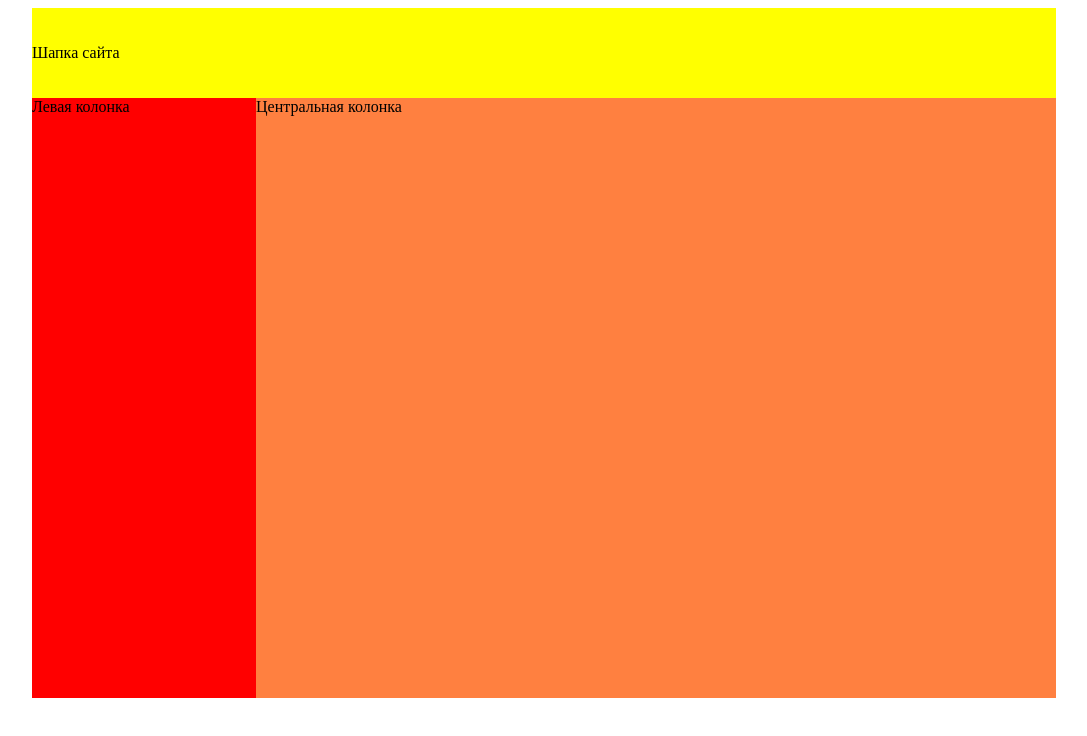
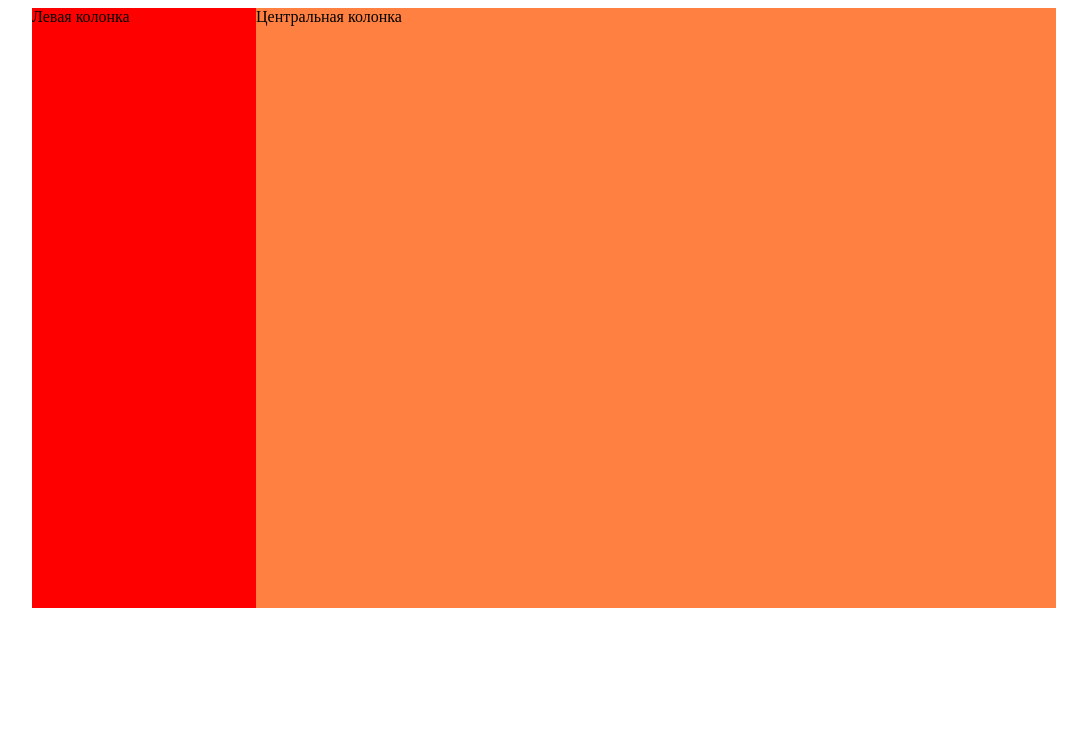
Before and after one commit to IliyaNaumovv/lab3, a plain HTML site: page index.html in a window 1280 px wide. Shown: the whole page, without its empty margins (96-1183 px from the left). Drawn offline with Linux system fonts and the light colour scheme.

Commit message:
Удаление строк кода

```diff
--- a/index.html
+++ b/index.html
@@ -13,11 +13,6 @@
 <table height="100%" width="1024" align="center" cellpadding="0" cellspacing="0" border="0">
 <tr><td valign="top">
 
-<!-- начало таблицы "шапка"  №2-->
-<table width="100%" height="90" bgcolor="#ffff00" cellpadding="0" cellspacing="0" border="0">
-<tr><td>Шапка сайта</td></tr>
-</table>
-<!-- конец таблицы "шапка"  №2-->
 
 <!-- начало средней таблицы  №3-->
 <table width="100%" height="600" cellpadding="0" cellspacing="0" border="0">
```
